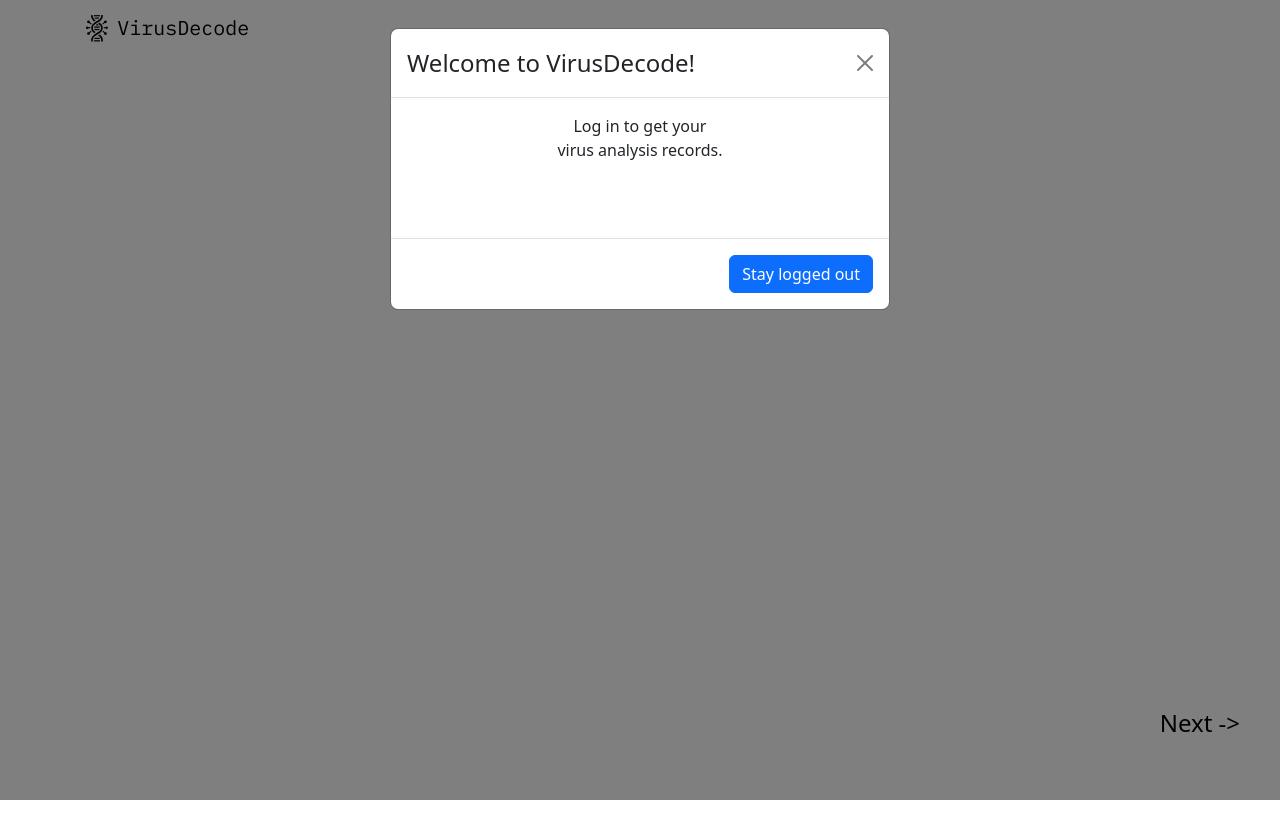
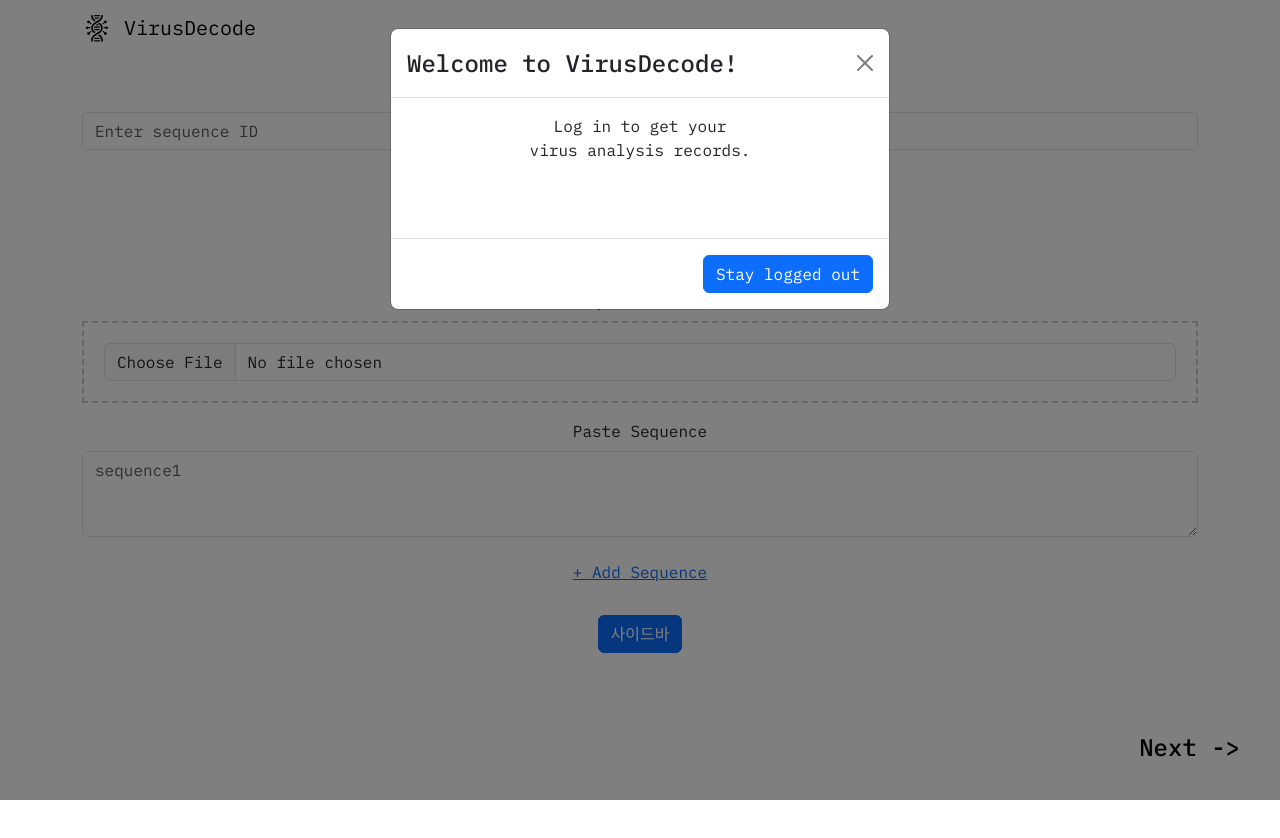
Before and after one commit to VirusDecode-project/VirusDecode, a React (Create React App) app in the folder frontend/: page /inputSeq in a window 1280 px wide. Shown: the top 838 px of the page. Built offline with nearby package versions, Linux system fonts and the light colour scheme.

Commit message:
인풋창 만들었음.  프로토타입임. 히스토리 로고 구현전 커밋

```diff
--- a/frontend/src/pages/inputSeq.css
+++ b/frontend/src/pages/inputSeq.css
@@ -6,8 +6,8 @@
 
 .google-login-button {
   cursor: pointer;
-  width: 50%; /* 이미지 크기를 조정하고 싶으면 이 값을 변경하세요 */
-  max-width: 300px; /* 최대 너비를 설정하여 큰 화면에서도 적절하게 보이도록 합니다 */
+  width: 50%;
+  max-width: 300px;
 }
 
 .modal-body-centered {
@@ -25,18 +25,15 @@
   cursor: pointer;
 }
 
-/* 기존 CSS 내용 */
-
-/* NEXT 버튼을 오른쪽 아래로 배치하는 CSS */
 .next-page-container {
   position: relative;
-  height: 100vh; /* 부모 요소의 높이를 100vh로 설정하여 전체 화면 높이를 차지하게 함 */
-  transition: padding-left 0.3s ease; /* 애니메이션 추가 */
-  padding-left: 0px; /* 기본 padding-left */
+  height: 100vh;
+  transition: padding-left 0.3s ease;
+  padding-left: 0px;
 }
 
 .next-page-container.shrink {
-  padding-left: 300px; /* 사이드바가 열릴 때 padding-left 조정 */
+  padding-left: 300px;
 }
 
 .next-page {
@@ -44,7 +41,6 @@
   bottom: 100px;
   right: 20px;
   padding: 10px 20px;
-  /* background-color: #007bff; */
   color: black;
   border: none;
   border-radius: 5px;
@@ -52,5 +48,29 @@
 }
 
 .next-page:hover {
-  background-color: #0056b3;
+  background-color: #0fb9af;
 }
+
+.upload-box {
+  border: 2px dashed #ccc;
+  padding: 20px;
+  text-align: center;
+}
+
+.form-control:focus {
+  box-shadow: none;
+  border-color: #5cb85c;
+}
+
+h4 {
+  font-family: "IBM Plex Mono", monospace;
+  font-weight: 500;
+}
+
+button {
+  font-family: "IBM Plex Mono", monospace;
+}
+
+body {
+  font-family: "IBM Plex Mono", monospace;
+}
--- a/frontend/src/pages/inputSeq.js
+++ b/frontend/src/pages/inputSeq.js
@@ -1,10 +1,8 @@
 import { useState, useEffect } from 'react';
-import Button from 'react-bootstrap/Button';
-import Modal from 'react-bootstrap/Modal';
+import { Button, Modal, Form, Offcanvas } from 'react-bootstrap';
+import { useNavigate } from 'react-router-dom';
+import GoogleLoginButton from '../GoogleLoginButton.js'; // 경로 확인
 import './inputSeq.css';
-import Offcanvas from 'react-bootstrap/Offcanvas';
-import { useNavigate } from 'react-router-dom';
-import GoogleLoginButton from '../GoogleLoginButton.js';
 
 function InputSeq() {
     const [showModal, setShowModal] = useState(false);
@@ -36,8 +34,28 @@ function InputSeq() {
 
     return (
         <div className={`next-page-container ${showOffcanvas ? 'shrink' : ''}`}>
-            <div>Reference Sequence ID<br/><input/><button>DONE</button></div>
-            <h4>Variance Sequence<br/>추후 수정 예정</h4>
+            <div className="container mt-4">
+                <Form>
+                    <Form.Group controlId="referenceSequenceId">
+                        <Form.Label>Reference Sequence ID</Form.Label>
+                        <Form.Control type="text" placeholder="Enter sequence ID" />
+                    </Form.Group>
+                    <Button variant="primary" className="mt-3" >DONE</Button>
+
+                    <h4 className="mt-5">Variant Sequence</h4>
+                    <Form.Group controlId="formFile" className="mb-3">
+                        <Form.Label>Upload File</Form.Label>
+                        <div className="upload-box">
+                            <Form.Control type="file" label="Drag your FASTA files here" custom />
+                        </div>
+                    </Form.Group>
+                    <Form.Group controlId="pasteSequence">
+                        <Form.Label>Paste Sequence</Form.Label>
+                        <Form.Control as="textarea" rows={3} placeholder="sequence1" />
+                    </Form.Group>
+                    <Button variant="link" className="mt-3">+ Add Sequence</Button>
+                </Form>
+            </div>
 
             <Modal show={showModal} onHide={handleCloseModal}>
                 <Modal.Header closeButton>
@@ -57,7 +75,7 @@ function InputSeq() {
                 </Modal.Footer>
             </Modal>
 
-            <Button variant="primary" onClick={handleShowOffcanvas}>
+            <Button variant="primary" onClick={handleShowOffcanvas} className="mt-4">
                 사이드바
             </Button>
 
```
Also changed, not shown: frontend/src/pages/history.png (added).
